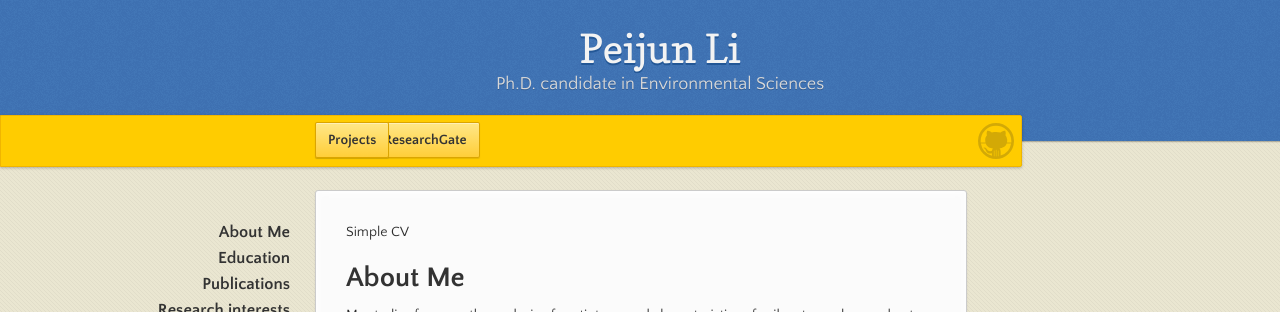
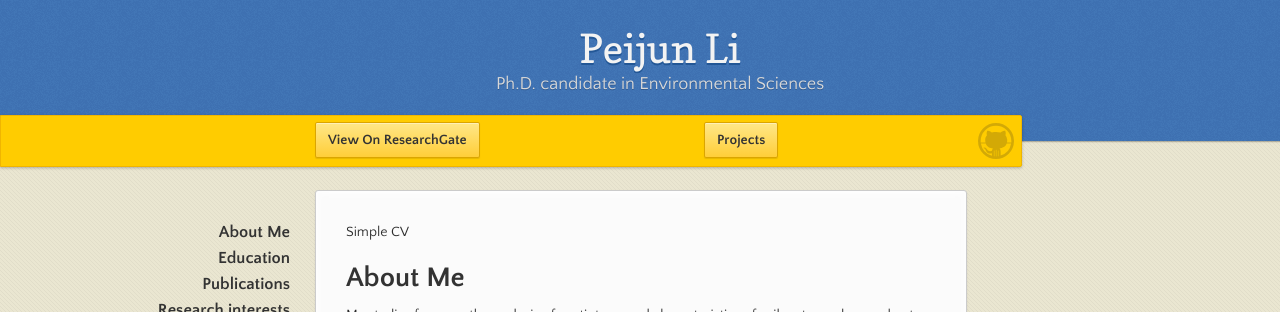
Before and after one commit to PercyLeeMaxWell/PercyLeeMaxWell.github.io, a Jekyll site: the page built from index.md, in a window 1280 px wide. Shown: the top 312 px of the page. Built offline with Jekyll 4.4.1, drawn with Linux system fonts in a browser that asks for light colours.

Commit message:
Update jekyll-theme-leap-day.scss

```diff
--- a/_sass/jekyll-theme-leap-day.scss
+++ b/_sass/jekyll-theme-leap-day.scss
@@ -246,8 +246,7 @@ header {
 
   .fork2 {
     position:fixed;
-    float:left;
-    margin-left:-325px;
+    margin-left:5%;
     padding: 10px 12px;
     margin-top: 6px;
     line-height:14px;
```
